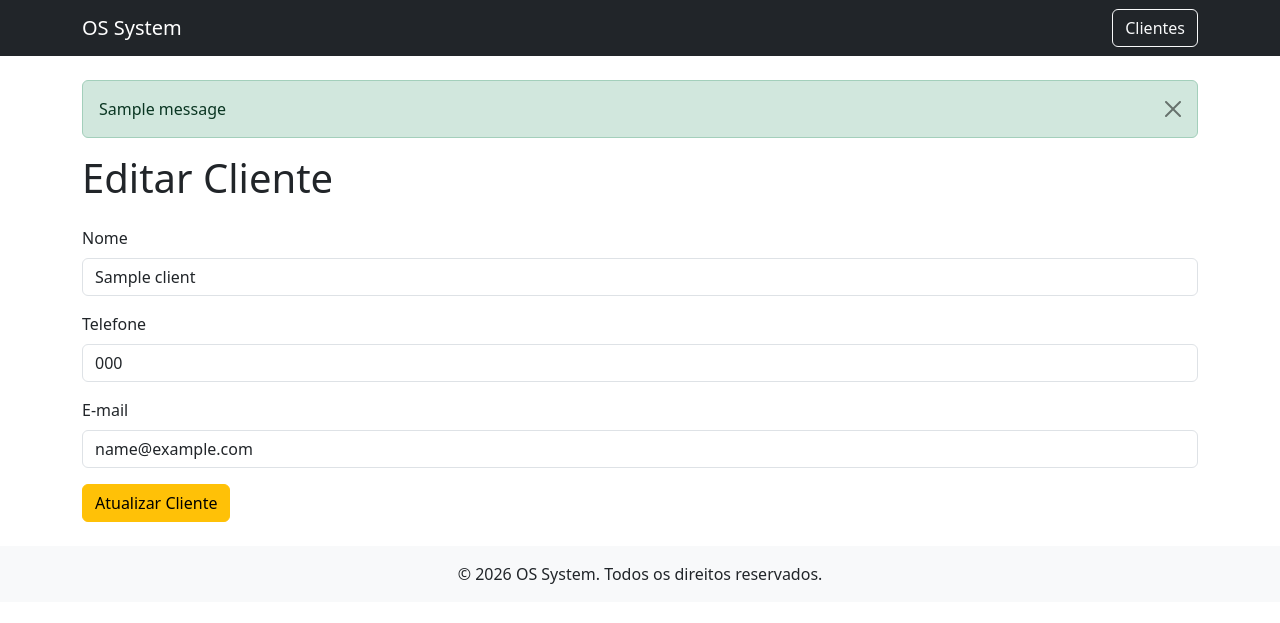
After one commit to MaiconDante/os_system, a Flask app: page /clients/1/edit in a window 1280 px wide. The commit adds this page. Shown: the top 623 px of the page. Run offline with Flask 3, Linux system fonts and the light colour scheme; tables that the repository leaves empty hold one stand-in row (values such as "Sample post"); one stand-in notice (Sample message) is shown.

Commit message:
feat: Complete client CRUD with flash messages.

```diff
--- a/app/routes/clients_routes.py
+++ b/app/routes/clients_routes.py
@@ -3,19 +3,22 @@ from flask import (
     render_template,
     request,
     redirect,
-    url_for
+    url_for,
+    flash
 )
 
+# Importando o banco de dados e o modelo de cliente
 from app import db
 from app.models.client_model import Client
 
+# Blueprint para as rotas de clientes
 client_bp = Blueprint(
     "client",
     __name__,
     url_prefix="/clients"
 )
 
-
+# Rota para listar os clientes
 @client_bp.route("/")
 def index():
 
@@ -26,7 +29,7 @@ def index():
         clients=clients
     )
 
-
+# Rota para criar um novo cliente
 @client_bp.route("/create", methods=["GET", "POST"])
 def create():
 
@@ -42,6 +45,56 @@ def create():
 
         db.session.commit()
 
+        flash(
+            "Cliente cadastrado com sucesso!",
+            "success"
+        )
+
         return redirect(url_for("client.index"))
 
     return render_template("clients/create.html")
+
+# Rota para editar um cliente existente
+@client_bp.route("/<int:client_id>/edit", methods=["GET", "POST"])
+def edit(client_id):
+
+    client = Client.query.get_or_404(client_id)
+
+    if request.method == "POST":
+
+        client.name = request.form.get("name")
+
+        client.phone = request.form.get("phone")
+
+        client.email = request.form.get("email")
+
+        db.session.commit()
+
+        flash(
+            "Cliente atualizado com sucesso!",
+            "success"
+        )
+
+        return redirect(url_for("client.index"))
+
+    return render_template(
+        "clients/edit.html",
+        client=client
+    )
+
+# Rota para deletar um cliente
+@client_bp.route("/<int:client_id>/delete", methods=["POST"])
+def delete(client_id):
+
+    client = Client.query.get_or_404(client_id)
+
+    db.session.delete(client)
+
+    db.session.commit()
+
+    flash(
+        "Cliente removido com sucesso!",
+        "danger"
+    )
+
+    return redirect(url_for("client.index"))
--- a/app/templates/base.html
+++ b/app/templates/base.html
@@ -35,6 +35,30 @@
 
     <div class="container mt-4">
 
+        {% with messages = get_flashed_messages(with_categories=true) %}
+
+            {% if messages %}
+
+                {% for category, message in messages %}
+
+                    <div class="alert alert-{{ category }} alert-dismissible fade show">
+
+                        {{ message }}
+
+                        <button
+                            type="button"
+                            class="btn-close"
+                            data-bs-dismiss="alert">
+                        </button>
+
+                    </div>
+
+                {% endfor %}
+
+            {% endif %}
+
+        {% endwith %}
+
         {% block content %}
         {% endblock %}
 
@@ -44,6 +68,9 @@
         <div class="text-center p-3">
             © 2026 OS System. Todos os direitos reservados.
         </div>
+    </footer>
+
+    <script src="https://cdn.jsdelivr.net/npm/bootstrap@5.3.3/dist/js/bootstrap.bundle.min.js"></script>
 
 </body>
 </html>
--- /dev/null
+++ b/app/templates/clients/edit.html
@@ -0,0 +1,65 @@
+{% extends "base.html" %}
+
+{% block title %}
+Editar Cliente
+{% endblock %}
+
+{% block content %}
+
+<h1 class="mb-4">Editar Cliente</h1>
+
+<form method="POST">
+
+    <div class="mb-3">
+
+        <label class="form-label">
+            Nome
+        </label>
+
+        <input
+            type="text"
+            name="name"
+            class="form-control"
+            value="{{ client.name }}"
+            required
+        >
+
+    </div>
+
+    <div class="mb-3">
+
+        <label class="form-label">
+            Telefone
+        </label>
+
+        <input
+            type="text"
+            name="phone"
+            class="form-control"
+            value="{{ client.phone }}"
+        >
+
+    </div>
+
+    <div class="mb-3">
+
+        <label class="form-label">
+            E-mail
+        </label>
+
+        <input
+            type="email"
+            name="email"
+            class="form-control"
+            value="{{ client.email }}"
+        >
+
+    </div>
+
+    <button type="submit" class="btn btn-warning">
+        Atualizar Cliente
+    </button>
+
+</form>
+
+{% endblock %}
```
Also changed, not shown: app/templates/clients/index.html (+24 -1 lines).
